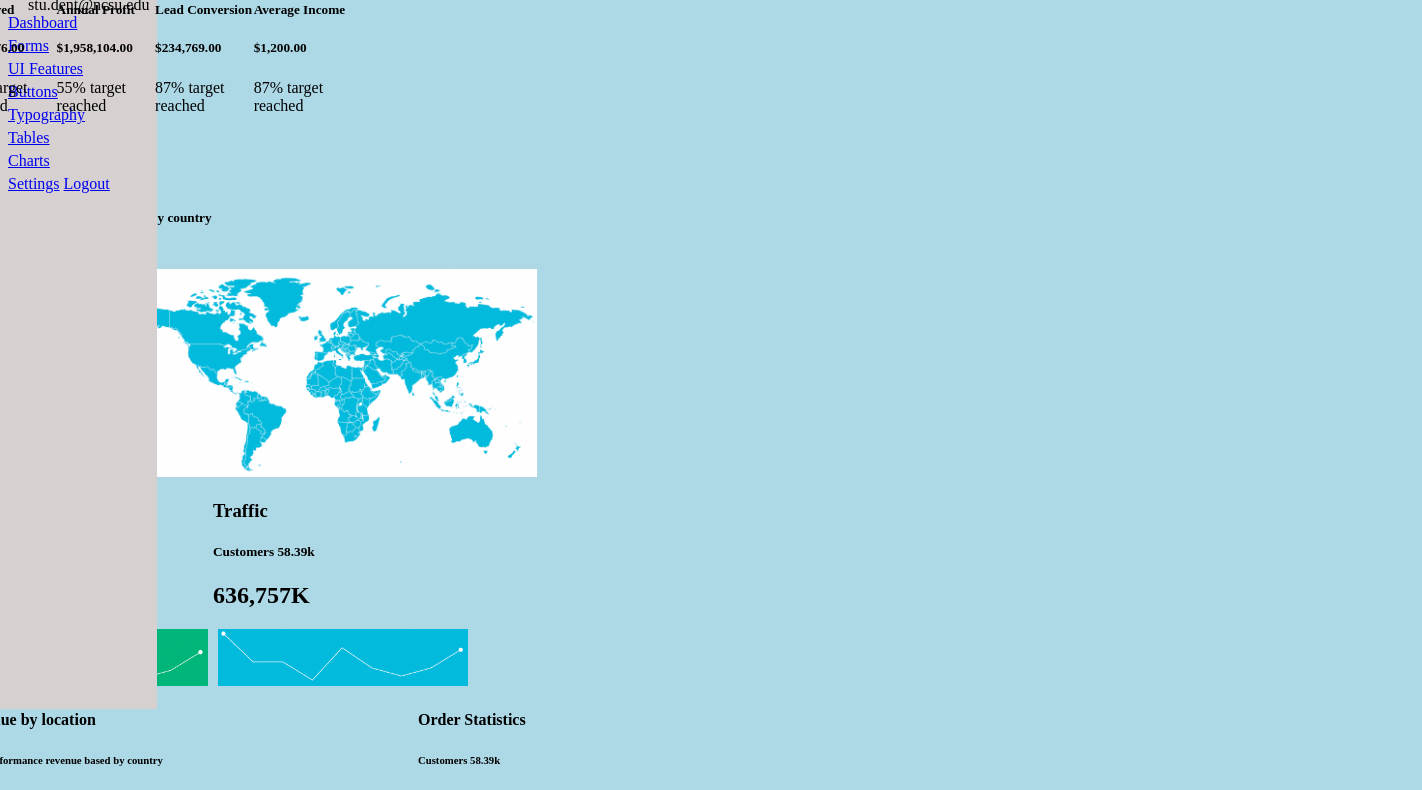
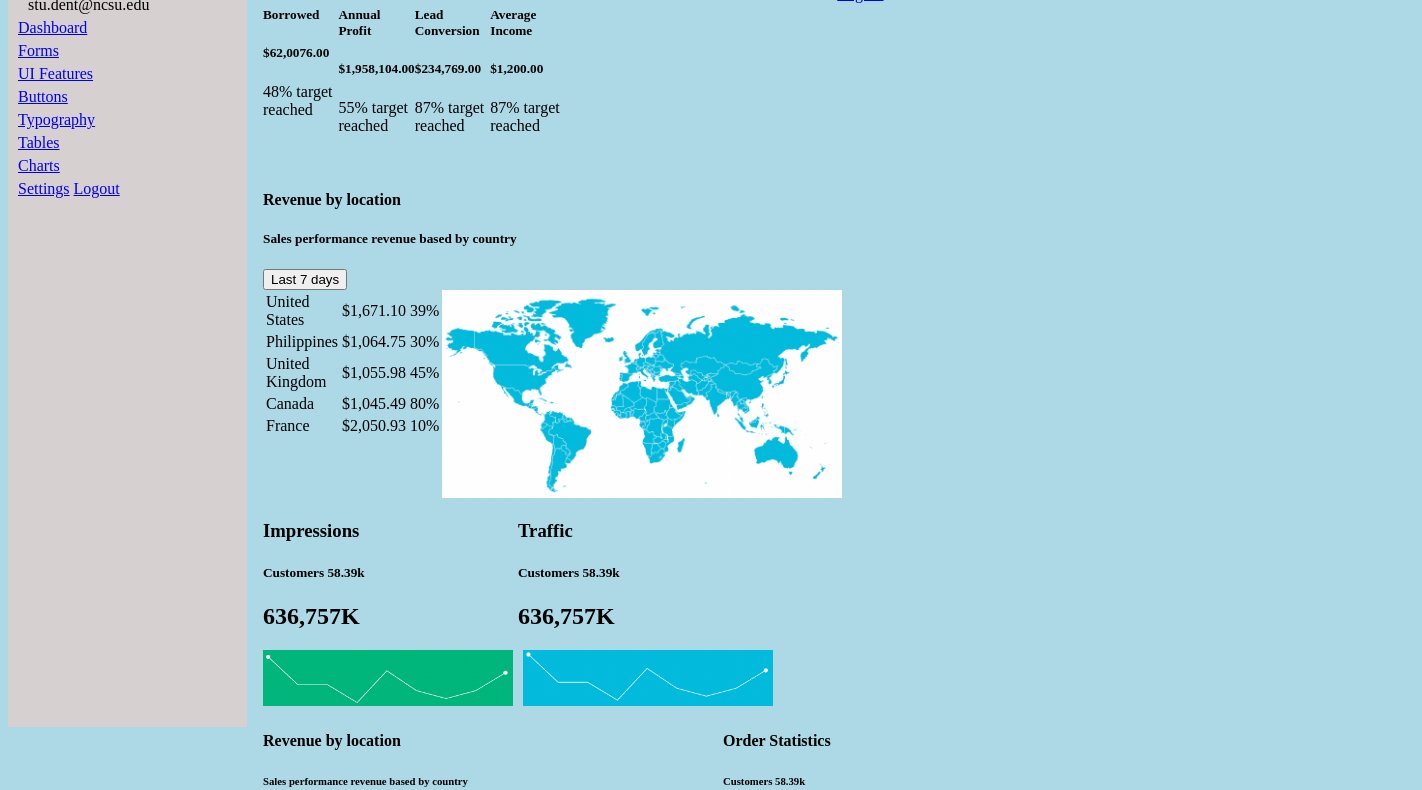
Before and after one commit to gfkoe/csc342-personal, a plain HTML site: page Homework1/HW1P2/dashboard.html in a window 1280 px wide. Shown: the part 221-1011 px from the top of the page, 1422 px wide, since content can reach past the window. Drawn offline with Linux system fonts and the light colour scheme.

Commit message:
edit style.css

```diff
--- a/Homework1/HW1P2/css/style.css
+++ b/Homework1/HW1P2/css/style.css
@@ -6,7 +6,7 @@
 }
 
 .user {
-  display: block;
+  display: inline-block;
   border-radius: 5px;
   box-sizing: border-box;
   padding-left: 10px;
@@ -15,19 +15,20 @@
   box-sizing: border-box;
   position: sticky;
   top: 0;
-  width: 31%;
+  width: 100%;
   background-color: rgb(214, 208, 208);
   height: 65%;
-  margin-left: -10px;
+  left: 0;
   margin-top: -50px;
   margin-bottom: -50px;
   bottom: 50%;
+  margin-right: 20px;
+  margin-left: 0;
 }
 .user p {
   display: block;
   margin-bottom: -5px;
   margin-top: -5px;
-  padding-left: 10px;
 }
 .course_name {
   font-family: "Courier New", Courier, monospace;
@@ -38,7 +39,7 @@
 @media (min-width: 40em) {
   body {
     grid-template-areas:
-      "banner banner"
+      "nav banner"
       "nav main"
       "nav footer";
   }
@@ -61,7 +62,9 @@ nav {
   grid-area: nav;
   margin-bottom: 5px;
   grid-row: span 2;
+  margin-right: 10px;
 }
+
 nav div {
   margin-top: 5px;
 }
@@ -87,7 +90,6 @@ nav div {
   margin-bottom: -50px;
 }
 .messages {
-  margin-left: -50px;
   margin-right: -150px;
 }
 
@@ -102,7 +104,6 @@ nav div {
 }
 main {
   grid-area: main;
-  margin-left: -300px;
 }
 
 .settings_dropdown {
@@ -110,12 +111,11 @@ main {
 }
 
 .main {
-  position: static;
-  margin-left: -580px;
+  position: relative;
   margin-top: -50px;
 }
 .targets {
-  position: sticky;
+  position: relative;
   display: flex;
   width: 30%;
   justify-content: space-between;
@@ -169,7 +169,6 @@ header {
   top: 0;
   position: relative;
   height: 17%;
-  margin-left: -600px;
   margin-top: -50px;
 }
 
```
